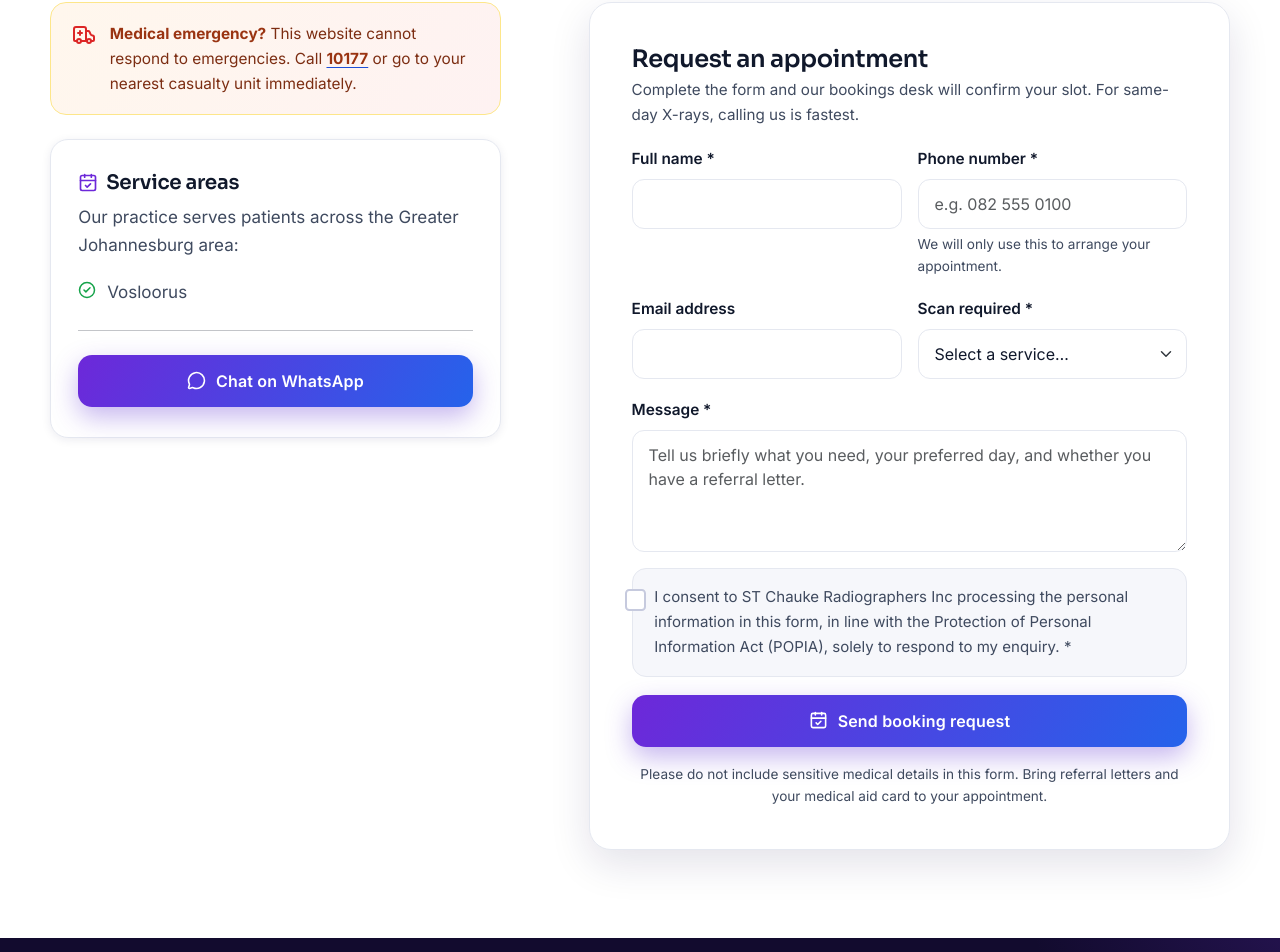
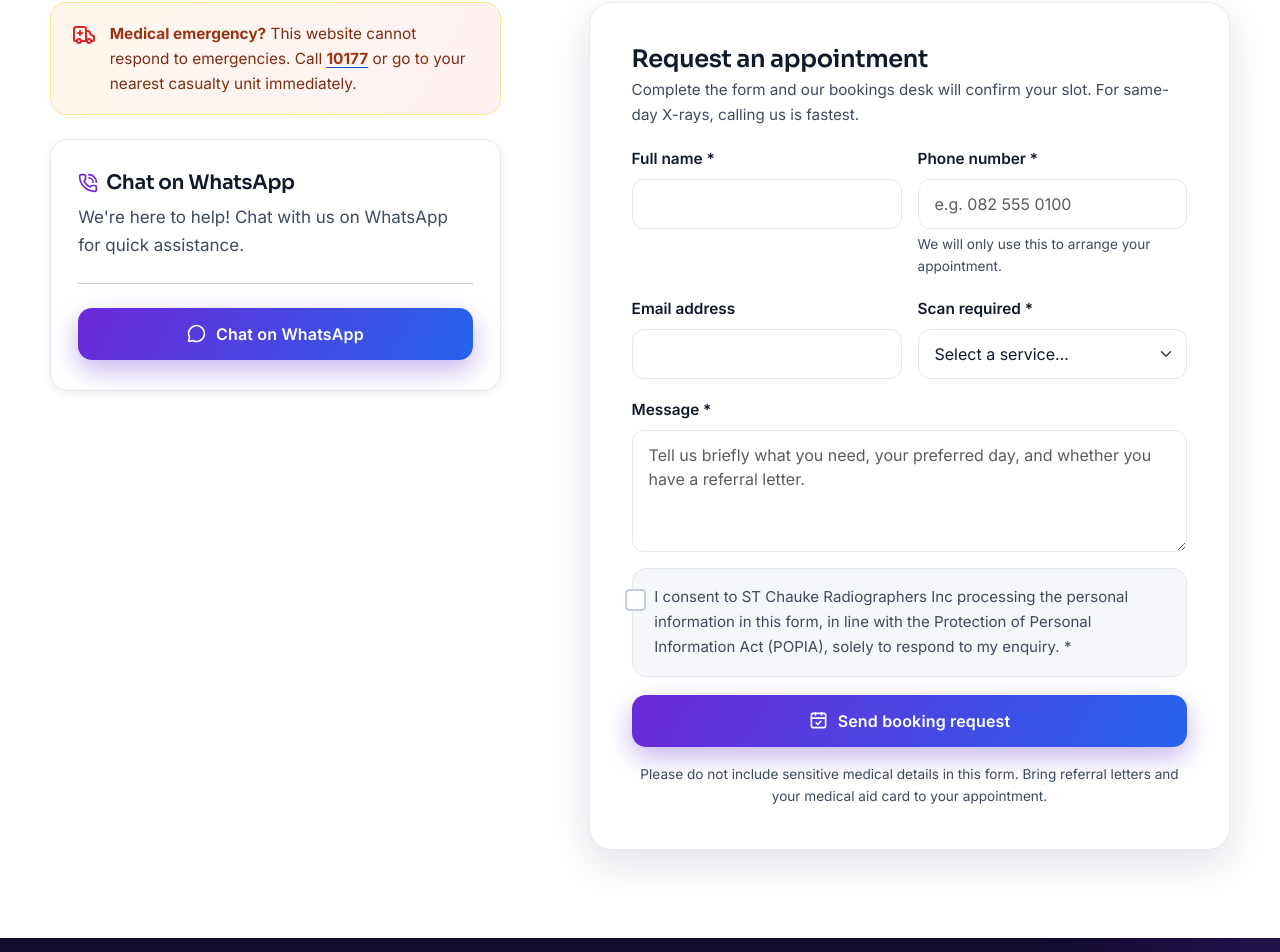
Before and after one commit to BonganiChauke/st_chauke_radiographers_inc, a React (Vite) app: page / in a window 1280 px wide. Shown: the part 2008-2960 px from the top of the page. Built offline with nearby package versions, Linux system fonts and the light colour scheme.

Commit message:
removed services areas added whatapp information

```diff
--- a/src/components/Contact.tsx
+++ b/src/components/Contact.tsx
@@ -167,25 +167,25 @@ export default function Contact() {
 
               <div className="card-lift">
                 <h3 className="h5 d-flex align-items-center gap-2">
-                  <CalendarCheck
+                  <PhoneCall
                     size={20}
                     aria-hidden="true"
                     style={{ color: "var(--purple-700)" }}
                   />
-                  Service areas
+                  Chat on WhatsApp
                 </h3>
                 <p className="mb-3">
-                  Our practice serves patients across the Greater Johannesburg
-                  area:
+                  We're here to help! Chat with us on WhatsApp for quick
+                  assistance.
                 </p>
-                <ul className="check-list mb-0">
+                {/* <ul className="check-list mb-0">
                   {["Vosloorus"].map((area) => (
                     <li key={area}>
                       <CheckCircle2 size={18} aria-hidden="true" />
                       <span>{area}</span>
                     </li>
                   ))}
-                </ul>
+                </ul> */}
                 <hr className="my-4" />
                 <a
                   className="btn btn-gradient w-100"
```
